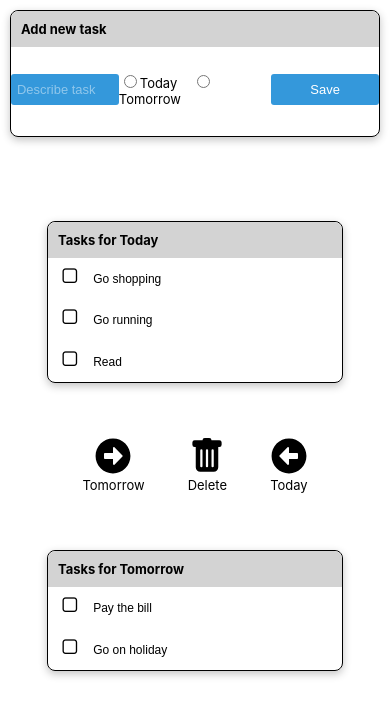
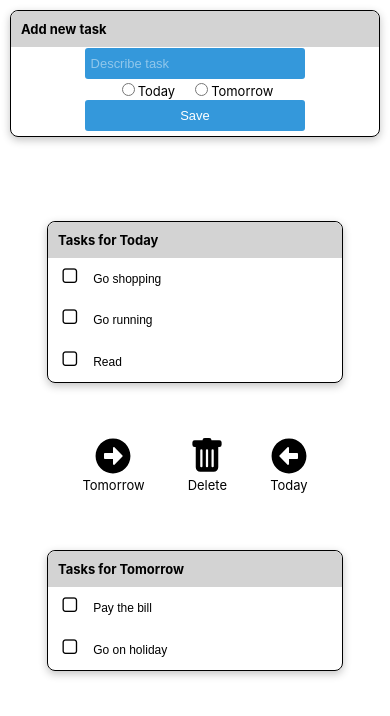
Before and after one commit to Ratelif/todo-react, a React (Create React App) app: page / in a window 390 px wide. Shown: the top 716 px of the page. Built offline with nearby package versions, Linux system fonts and the light colour scheme.

Commit message:
Mobile view

```diff
--- a/src/App.css
+++ b/src/App.css
@@ -221,4 +221,12 @@ input[type="checkbox"]:not(:disabled)+span:hover:before {
     .button:nth-child(2)  {
           order: 3;
     }
+
+    .newTask form {
+      flex-wrap:  wrap;
     }
+
+    .size {
+      width: 60%;
+    }
+}
```
Also changed, not shown: 1 other file (tests, documents, lock files or other folders). Lines whose indentation alone changed are shown as unchanged.
